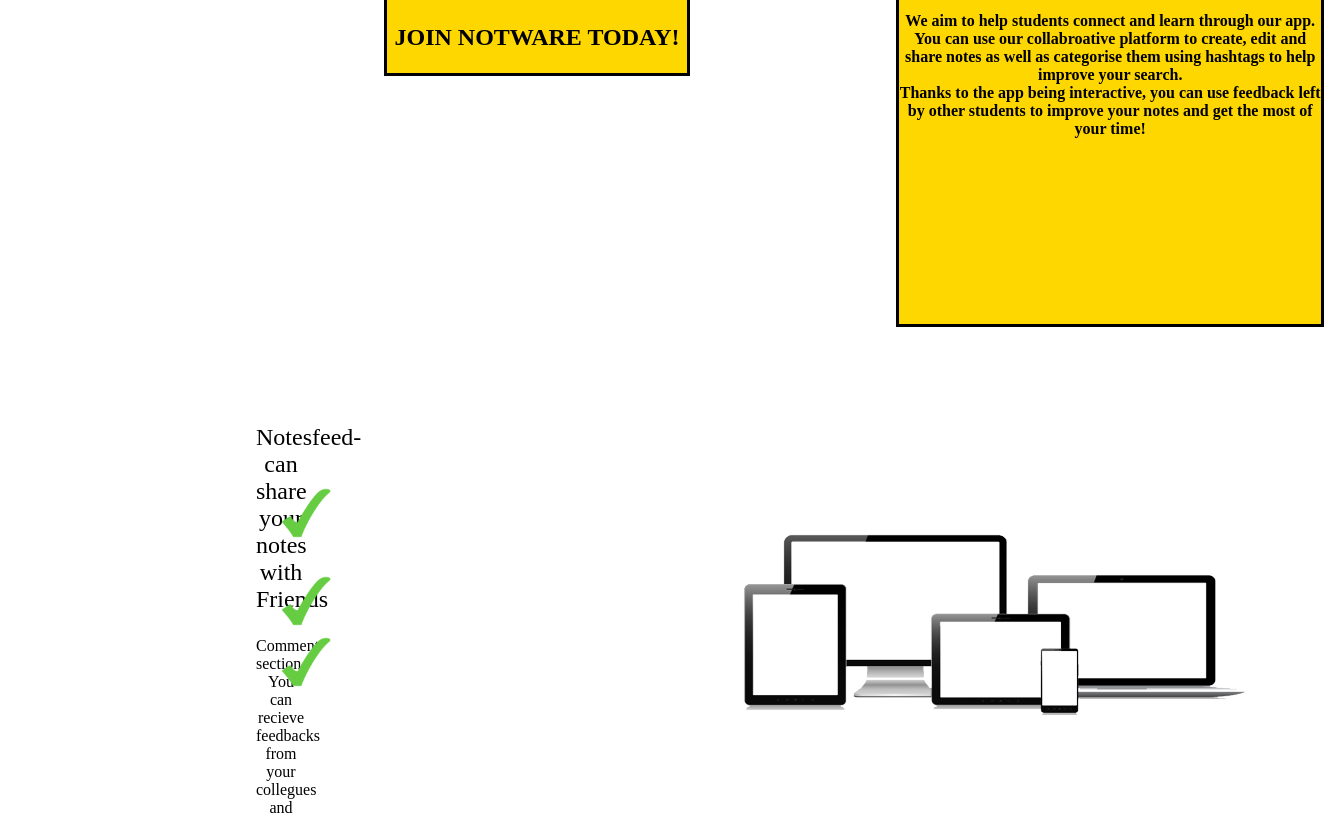
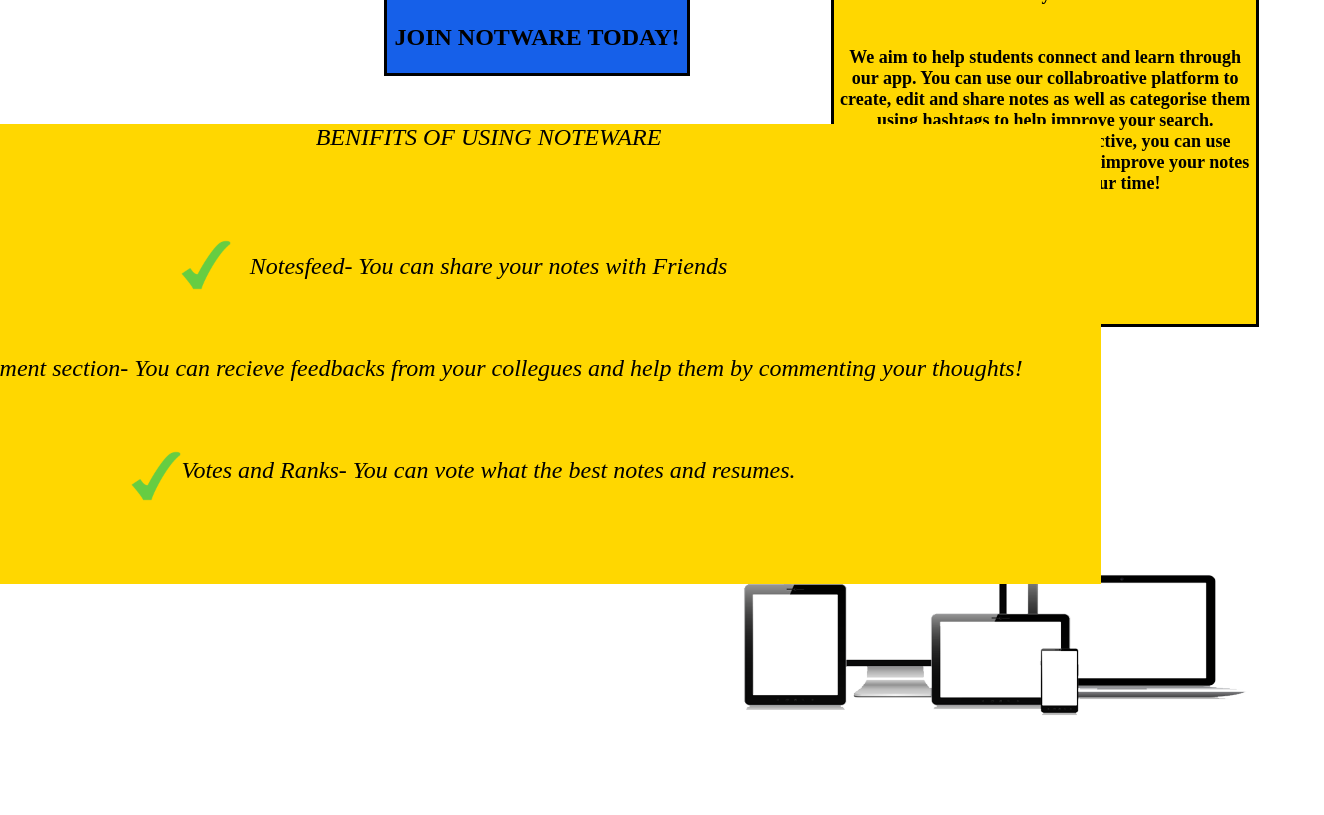
Before and after one commit to sadmoonys/CS2001p_retake_Marta_Ignatowicz, a React (Create React App) app in the folder front/: page / in a window 1280 px wide. Shown: the part 320-1135 px from the top of the page, 1324 px wide, since content can reach past the window. Built offline with nearby package versions, Linux system fonts and the light colour scheme.

Commit message:
body text

```diff
--- a/front/src/LandingPage/Body/Body.jsx
+++ b/front/src/LandingPage/Body/Body.jsx
@@ -23,11 +23,16 @@ class Body extends Component {
                     <img id="screens"  src={Screens} alt=""/>
                    <div id="greenCheckers">
 
+
+
+                       <div id="boxcheck1"> <b></b>   <p>  BENIFITS OF USING NOTEWARE </p> <br></br>   <br></br>      <p> Notesfeed- You can share your notes with Friends  </p>   <br></br>           <p>  Comment section- You can recieve feedbacks from your collegues and help them by commenting your thoughts!</p>   <br></br>      <p> Votes and Ranks- You can vote what the best notes and resumes. </p>
+
+                       </div>
+
+
                        <img id="greenCheck1" src={Check} alt=""/>
-                       <p id="check1"> Notesfeed- can share your notes with Friends</p>
-
-                        <img id="greenCheck2" src={Check} alt=""/> <p> Comment section- You can recieve feedbacks from your collegues and help them by commenting your thoughts! </p>
-                        <img id="greenCheck3" src={Check} alt=""/> <p> Votes and Ranks- You can vote what the best notes and resumes. The more votes your notes gets the higher it goes on the ranking!</p>
+                        <img id="greenCheck2" src={Check} alt=""/>
+                        <img id="greenCheck3" src={Check} alt=""/>
                    </div>
 
                 </div>
--- a/front/src/LandingPage/Body/style.css
+++ b/front/src/LandingPage/Body/style.css
@@ -9,7 +9,7 @@ body{
     position: absolute;
     top: 30%;
     left: 30%;
-    background-color: gold;
+    background-color: rgb(22, 96, 233);
     width: 300px;
     height: 150px;
     border-style: solid;
@@ -36,6 +36,8 @@ body{
     height: 400px;
     border-style: solid;
     background-color: gold;
+    margin-left: -65px;
+    font-size: large;
 }
 
 #screens{
@@ -54,17 +56,14 @@ body{
     left: 20%;
 }
 
-#greenCheck1{
-position: absolute;
-    height: auto;
-    width: 100%;
-    top: 40%;
-}
+
 
 #greenCheck2{
     position: absolute;
     height: auto;
     width: 100%;
+    margin-top: -240px;
+    margin-left: -369px;
 
 
 }
@@ -74,9 +73,31 @@ position: absolute;
     height: auto;
     width: 100%;
     top: 80%;
+    margin-top: -125px;
+    margin-left: -150px;
 
 }
-#check1{
- font-size: x-large;
+
+#greenCheck1{
+    position: absolute;
+    height: auto;
+    width: 100%;
+    top: 80%;
+    margin-top: -336px;
+    margin-left: -100px;
+}
+
+
+
+#boxcheck1{
+    width: 2450%;
+    height: 460px;
+
+    background-color: gold;
+    margin-top: -300px;
+    margin-left: -380px;
+    position: relative;
+    font-size: x-large;
+font-style: italic;
 
 }
--- a/front/src/LandingPage/Footer/style.css
+++ b/front/src/LandingPage/Footer/style.css
@@ -1,7 +1,7 @@
 footer{
     width: auto;
     height: 100px;
-    background-color: #D3D3D3;
+    background-color: #d4d110ef;
 }
 
 #power{
```
Also changed, not shown: 1 other file (tests, documents, lock files or other folders).
